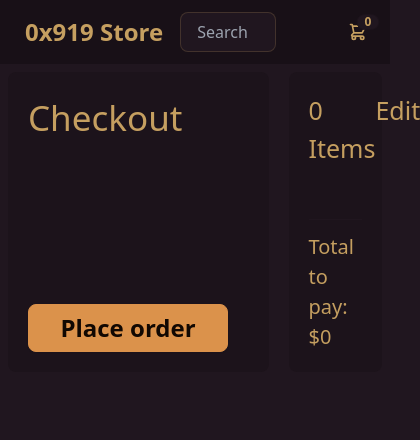
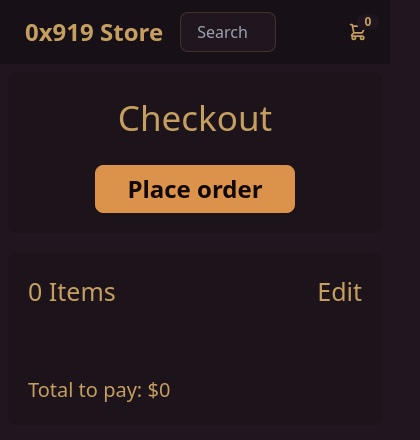
Before and after one commit to 0x919/ecommerce-site, a Next.js app: page /checkout in a window 390 px wide. Shown: the top 440 px of the page, 420 px wide, since content can reach past the window. Built offline with nearby package versions, Linux system fonts and the light colour scheme.

Commit message:
Added link to checkout page + made checkout page look nice on mobile

```diff
--- a/src/app/cart/page.tsx
+++ b/src/app/cart/page.tsx
@@ -3,6 +3,7 @@
 import Header from "@/components/Header";
 import CartItem from "@/components/CartItem";
 import { useCart } from "@/hooks/useCart";
+import Link from "next/link";
 
 export default function Cart() {
   const { cartItems, cartInfo, updateCart } = useCart();
@@ -13,10 +14,16 @@ export default function Cart() {
       <div className="p-2 sm:p-10">
         <div className="bg-base-200 p-5 rounded-lg">
           <h1 className="text-[35px] mb-10">Cart</h1>
-          <div>
+          <div className="mb-10">
             {cartItems.map((item) => (
               <CartItem key={item.id} product={item} onCartUpdate={updateCart} />
             ))}
+          </div>
+          <div className="flex items-center justify-center gap-40">
+            <h1 className="text-[40px]">Total: ${cartInfo.total}</h1>
+            <Link href="/checkout" className="btn btn-primary text-3xl">
+              Checkout
+            </Link>
           </div>
         </div>
       </div>
--- a/src/app/checkout/page.tsx
+++ b/src/app/checkout/page.tsx
@@ -36,8 +36,8 @@ export default function Checkout() {
   return (
     <div>
       <Header cartInfo={cartInfo} />
-      <div className="p-2 sm:p-10 flex">
-        <div className="bg-base-200 p-5 rounded-lg w-3/4 mr-5 flex flex-col justify-between">
+      <div className="p-2 sm:p-10 flex flex-col sm:flex-row">
+        <div className="bg-base-200 p-5 rounded-lg sm:w-3/4 sm:mr-5 mb-5 sm:mb-0 flex flex-col items-center sm:justify-between">
           <h1 className="text-[35px]">Checkout</h1>
           <div>
             <h1 className="text-red-500 mb-5 text-2xl">{error}</h1>
@@ -46,7 +46,7 @@ export default function Checkout() {
             </button>
           </div>
         </div>
-        <div className="bg-base-200 p-5 rounded-lg w-1/4">
+        <div className="bg-base-200 p-5 rounded-lg sm:w-1/4">
           <div className="flex justify-between">
             <h1 className="text-[25px] mb-10">{cartInfo.length} Items</h1>
             <Link className="text-[25px] cursor-pointer" href="/cart">
--- a/src/middleware.ts
+++ b/src/middleware.ts
@@ -59,7 +59,6 @@ export default async function middleware(req: NextRequest) {
 
 export const config = {
   matcher: [
-    "/cart",
     "/profile",
     "/api/profile",
     "/api/products",
@@ -68,5 +67,6 @@ export const config = {
     "/admin",
     "/login",
     "/register",
+    "/checkout",
   ],
 };
```
